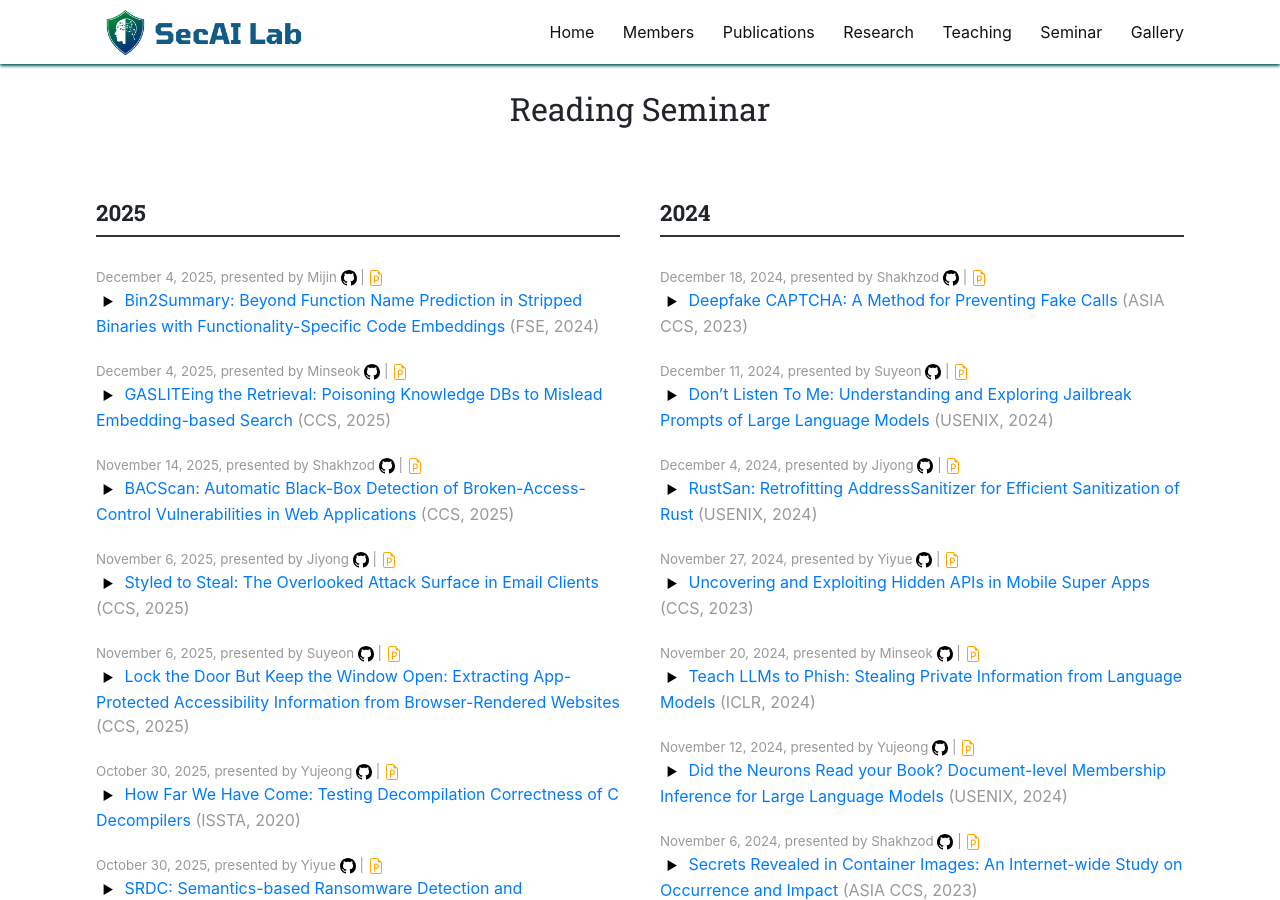
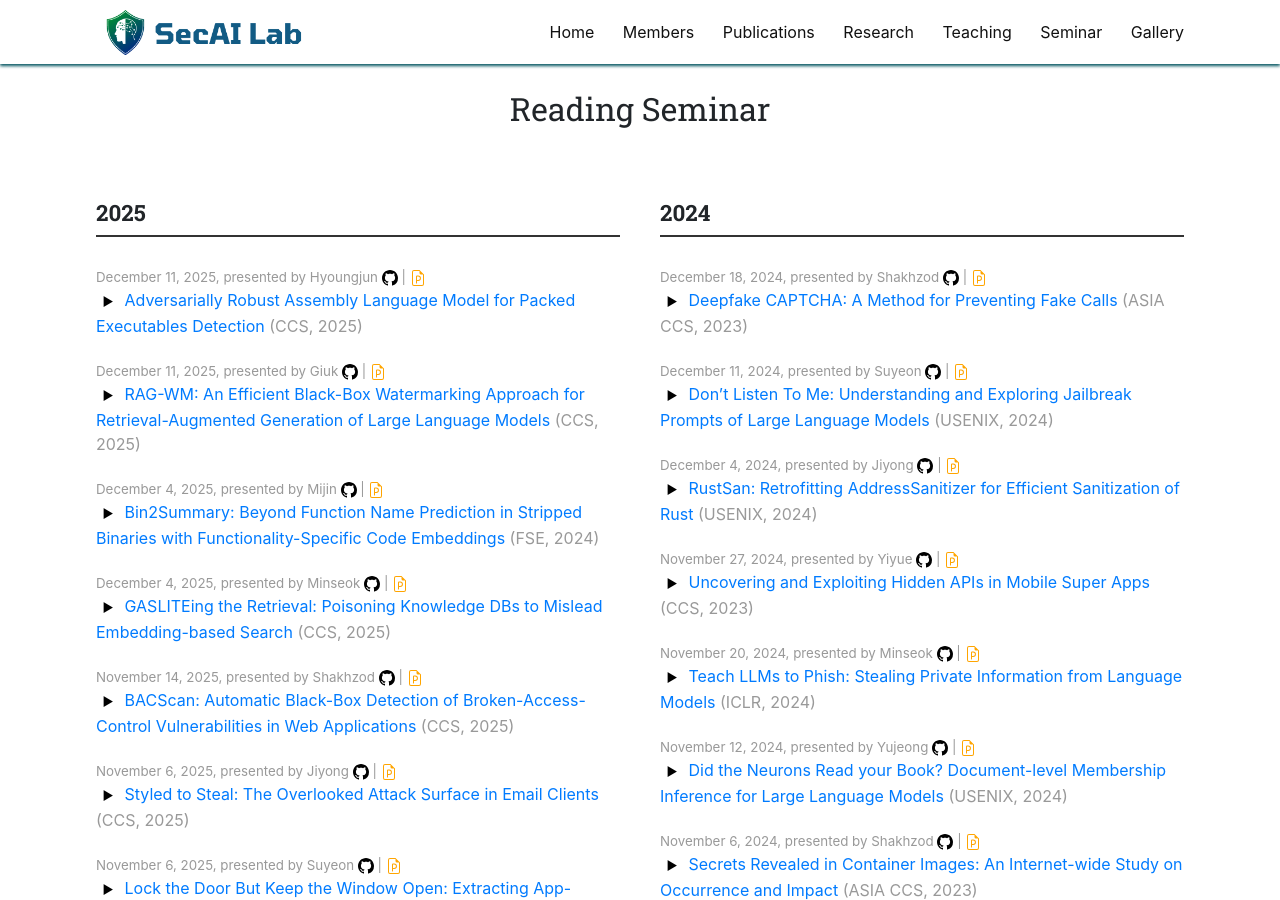
Before and after one commit to SecAI-Lab/secai-lab.github.io, a Jekyll site: the page built from pages/seminar.md, in a window 1280 px wide and 900 px high. Built offline with Jekyll 4.4.1, drawn with Linux system fonts in a browser that asks for light colours; nearby versions of some CDN libraries.

Commit message:
Update readings.yml

```diff
--- a/_data/readings.yml
+++ b/_data/readings.yml
@@ -1,3 +1,23 @@
+- title: "RAG-WM: An Efficient Black-Box Watermarking Approach for Retrieval-Augmented Generation of Large Language Models"
+  link: "https://www.sigsac.org/ccs/CCS2025/schedule/"
+  ppt_link: "https://drive.google.com/drive/folders/1VuinG5vqgLiI9VYKhvYk5GrRoRf8WwUJ?usp=sharing"
+  code_link: "https://github.com/wanghao512/ragwm"
+  presenter: Giuk
+  conference: CCS
+  date: 2025.12.11
+  pub_year: 2025
+  discussion: "(Discussion) "
+
+- title: "Adversarially Robust Assembly Language Model for Packed Executables Detection"
+  link: "https://arxiv.org/abs/2509.15499"
+  ppt_link: "https://docs.google.com/presentation/d/197slXPQR640AxbXFfOBFV_527eJmrVXE/edit?usp=sharing&ouid=110356779034791900133&rtpof=true&sd=true"
+  code_link: ""
+  presenter: Hyoungjun
+  conference: CCS
+  date: 2025.12.11
+  pub_year: 2025
+  discussion: "(Discussion) "
+
 - title: "GASLITEing the Retrieval: Poisoning Knowledge DBs to Mislead Embedding-based Search"
   link: "https://dl.acm.org/doi/pdf/10.1145/3719027.3765095"
   ppt_link: "https://for8821.synology.me:5001/d/s/15nVXpW6JYEHczBFTaoMFz13UcYBOGv0/KaE5hc6o-vjl027wdZC0go6JsoR5rmxE-TbuAG5Mxygw"
```
